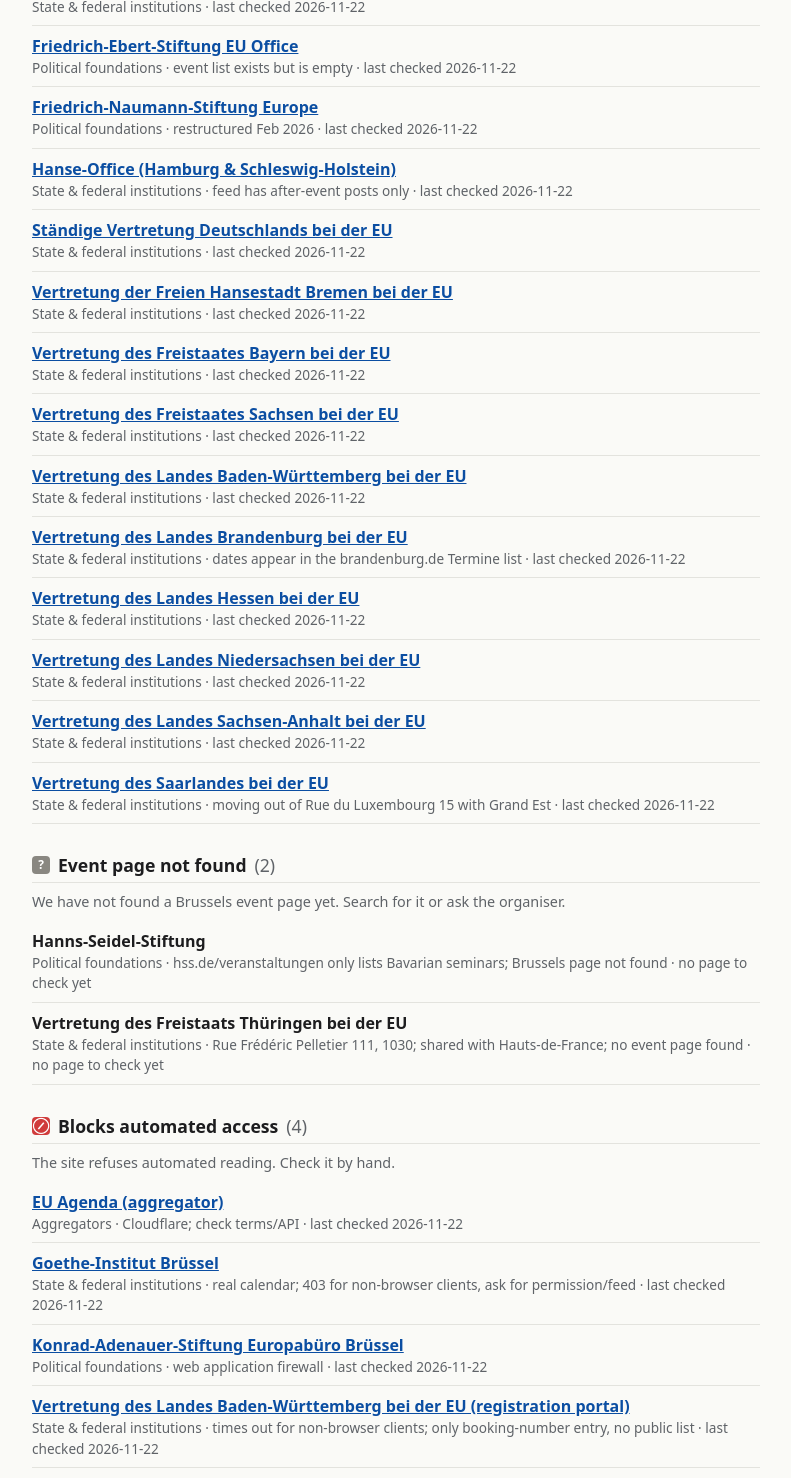
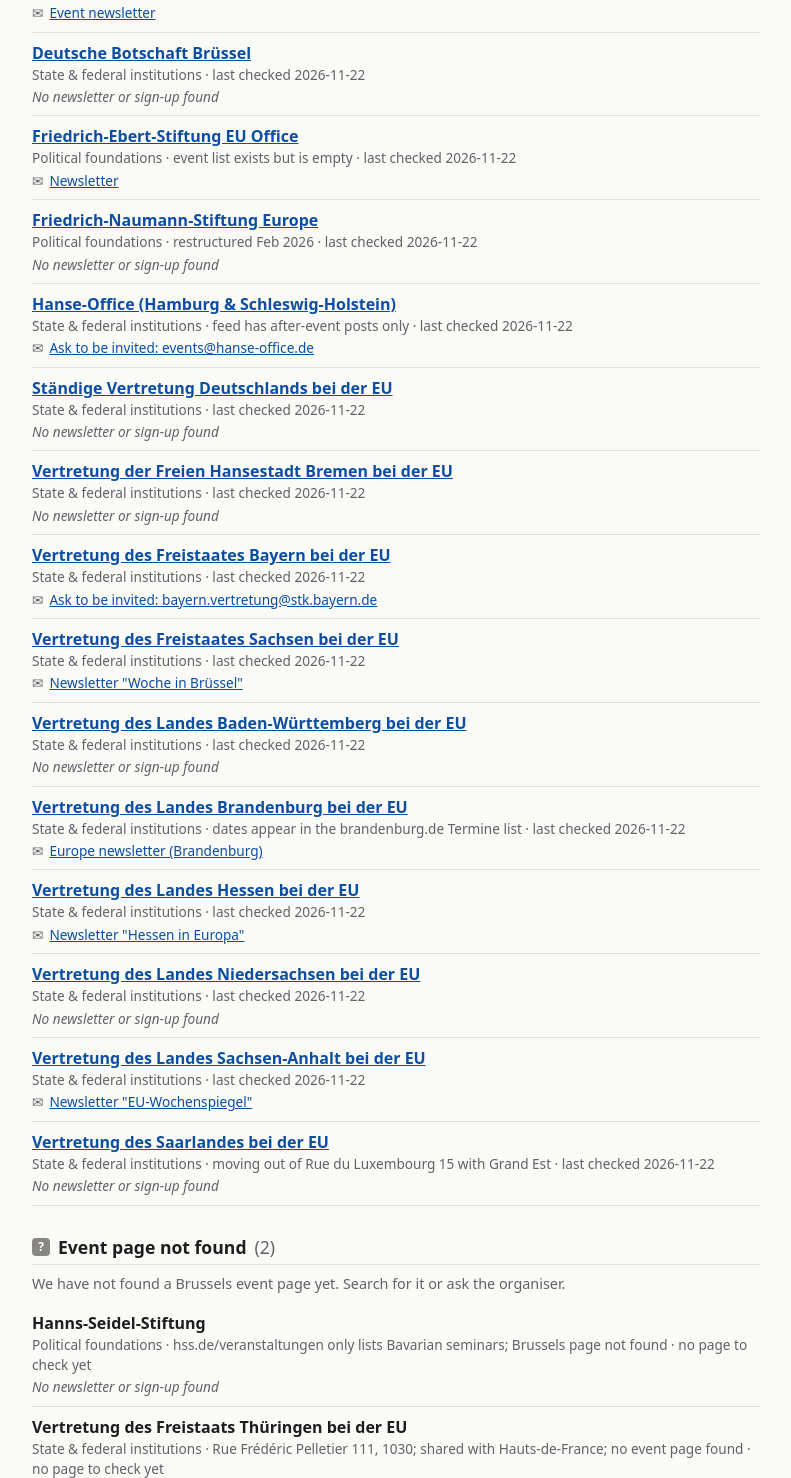
Before and after one commit to linususer/brussels-trainee-events, an Astro site: page /brussels-trainee-events/sources in a window 1280 px wide. Shown: the part 1059-2537 px from the top of the page, without its empty margins (244-1035 px from the left). Built offline with nearby package versions, Linux system fonts and the light colour scheme; Astro itself is replaced by a stand-in of ours.

Commit message:
Show newsletter and invitation sign-up links on the sources page
Sources without a connector stay manual; for 10 of them the page now
links a verified newsletter sign-up or a functional address to ask for
invitations, and says so where none was found.

Co-Authored-By: Claude Opus 5.5 <noreply@anthropic.com>

```diff
--- a/scrapers/watchlist.ts
+++ b/scrapers/watchlist.ts
@@ -22,31 +22,33 @@ export interface WatchEntry {
   url?: string;
   reviewed: string;
   note?: string;
+  /** Where to sign up for the organiser's newsletter or invitations (shown on the sources page). */
+  signup?: { url: string; label: string };
 }
 
 export const watchlist: WatchEntry[] = [
   // Group A: state level (DE)
   { id: 'lv-bw', group: 'state', organiser: 'Vertretung des Landes Baden-Württemberg bei der EU', status: 'no-calendar', reviewed: '2026-11-21', url: 'https://im.baden-wuerttemberg.de/de/europa/vertretung-bei-der-eu' },
-  { id: 'lv-by', group: 'state', organiser: 'Vertretung des Freistaates Bayern bei der EU', status: 'no-calendar', reviewed: '2026-11-21', url: 'https://www.bayern.de/staatskanzlei/bayern-in-bruessel/' },
-  { id: 'lv-be', group: 'state', organiser: 'Büro des Landes Berlin bei der EU', status: 'no-calendar', reviewed: '2026-11-21', url: 'https://www.berlin.de/sen/europa/buero-bruessel/', note: 'RSS exists but empty; event newsletter available' },
-  { id: 'lv-hanse', group: 'state', organiser: 'Hanse-Office (Hamburg & Schleswig-Holstein)', status: 'no-calendar', reviewed: '2026-11-21', url: 'https://hanse-office.de/category/veranstaltungen-termine/', note: 'feed has after-event posts only' },
-  { id: 'lv-he', group: 'state', organiser: 'Vertretung des Landes Hessen bei der EU', status: 'no-calendar', reviewed: '2026-11-21', url: 'https://staatskanzlei.hessen.de/berlin-europa-und-die-welt/hessen-in-europa/vertretung-des-landes-hessen-bei-der-europaeischen-union' },
+  { id: 'lv-by', group: 'state', organiser: 'Vertretung des Freistaates Bayern bei der EU', status: 'no-calendar', reviewed: '2026-11-21', url: 'https://www.bayern.de/staatskanzlei/bayern-in-bruessel/', signup: { url: 'mailto:bayern.vertretung@stk.bayern.de', label: 'Ask to be invited: bayern.vertretung@stk.bayern.de' } },
+  { id: 'lv-be', group: 'state', organiser: 'Büro des Landes Berlin bei der EU', status: 'no-calendar', reviewed: '2026-11-21', url: 'https://www.berlin.de/sen/europa/buero-bruessel/', note: 'RSS exists but empty', signup: { url: 'https://www.berlin.de/sen/europa/service/veranstaltungsnewsletter/', label: 'Event newsletter' } },
+  { id: 'lv-hanse', group: 'state', organiser: 'Hanse-Office (Hamburg & Schleswig-Holstein)', status: 'no-calendar', reviewed: '2026-11-21', url: 'https://hanse-office.de/category/veranstaltungen-termine/', note: 'feed has after-event posts only', signup: { url: 'mailto:events@hanse-office.de', label: 'Ask to be invited: events@hanse-office.de' } },
+  { id: 'lv-he', group: 'state', organiser: 'Vertretung des Landes Hessen bei der EU', status: 'no-calendar', reviewed: '2026-11-21', url: 'https://staatskanzlei.hessen.de/berlin-europa-und-die-welt/hessen-in-europa/vertretung-des-landes-hessen-bei-der-europaeischen-union', signup: { url: 'https://staatskanzlei.hessen.de/berlin-europa-und-die-welt/hessen-in-europa/vertretung-des-landes-hessen-bei-der-europaeischen-union/der-hessen-in-europa-newsletter', label: 'Newsletter "Hessen in Europa"' } },
   { id: 'lv-ni', group: 'state', organiser: 'Vertretung des Landes Niedersachsen bei der EU', status: 'no-calendar', reviewed: '2026-11-21', url: 'https://www.stk.niedersachsen.de/startseite/die_staatskanzlei/niedersachsische_landesvertretung_bei_der_eu/veranstaltungen_und_besuchergruppen/veranstaltungen-und-besuchergruppen-243358.html' },
-  { id: 'lv-sn', group: 'state', organiser: 'Vertretung des Freistaates Sachsen bei der EU', status: 'no-calendar', reviewed: '2026-11-21', url: 'https://www.bxl.sachsen.de/veranstaltungen-3973.html' },
-  { id: 'lv-st', group: 'state', organiser: 'Vertretung des Landes Sachsen-Anhalt bei der EU', status: 'no-calendar', reviewed: '2026-11-21', url: 'https://europa.sachsen-anhalt.de/die-landesvertretung/veranstaltungen' },
+  { id: 'lv-sn', group: 'state', organiser: 'Vertretung des Freistaates Sachsen bei der EU', status: 'no-calendar', reviewed: '2026-11-21', url: 'https://www.bxl.sachsen.de/veranstaltungen-3973.html', signup: { url: 'https://www.bxl.sachsen.de/newsletter-woche-in-bruessel-3968.html', label: 'Newsletter "Woche in Brüssel"' } },
+  { id: 'lv-st', group: 'state', organiser: 'Vertretung des Landes Sachsen-Anhalt bei der EU', status: 'no-calendar', reviewed: '2026-11-21', url: 'https://europa.sachsen-anhalt.de/die-landesvertretung/veranstaltungen', signup: { url: 'https://europa.sachsen-anhalt.de/die-landesvertretung/eu-wochenspiegel/wochenspiegel-newsletter-anmeldung', label: 'Newsletter "EU-Wochenspiegel"' } },
   { id: 'lv-bw-portal', group: 'state', organiser: 'Vertretung des Landes Baden-Württemberg bei der EU (registration portal)', status: 'blocked', reviewed: '2026-11-21', url: 'https://event-bw.eu/', note: 'times out for non-browser clients; only booking-number entry, no public list' },
-  { id: 'lv-bb', group: 'state', organiser: 'Vertretung des Landes Brandenburg bei der EU', status: 'no-calendar', reviewed: '2026-11-21', url: 'https://www.europa-brandenburg.eu/seite/334943/vertretung-bei-der-eu.html', note: 'dates appear in the brandenburg.de Termine list' },
+  { id: 'lv-bb', group: 'state', organiser: 'Vertretung des Landes Brandenburg bei der EU', status: 'no-calendar', reviewed: '2026-11-21', url: 'https://www.europa-brandenburg.eu/seite/334943/vertretung-bei-der-eu.html', note: 'dates appear in the brandenburg.de Termine list', signup: { url: 'https://www.europa-brandenburg.eu/newsletter/index.php', label: 'Europe newsletter (Brandenburg)' } },
   { id: 'lv-hb', group: 'state', organiser: 'Vertretung der Freien Hansestadt Bremen bei der EU', status: 'no-calendar', reviewed: '2026-11-21', url: 'https://landesportal.bremen.de/bund-europa-international/die-landesvertretung-in-bruessel' },
   { id: 'lv-sl', group: 'state', organiser: 'Vertretung des Saarlandes bei der EU', status: 'no-calendar', reviewed: '2026-11-21', url: 'https://www.saarland.de/stk/DE/portale/europa/saarland-in-europa/lv-bruessel', note: 'moving out of Rue du Luxembourg 15 with Grand Est' },
   { id: 'lv-th', group: 'state', organiser: 'Vertretung des Freistaats Thüringen bei der EU', status: 'not-located', reviewed: '2026-11-21', note: 'Rue Frédéric Pelletier 111, 1030; shared with Hauts-de-France; no event page found' },
   { id: 'staev', group: 'state', organiser: 'Ständige Vertretung Deutschlands bei der EU', status: 'no-calendar', reviewed: '2026-11-21', url: 'https://bruessel-eu.diplo.de/eu-de' },
   { id: 'botschaft-be', group: 'state', organiser: 'Deutsche Botschaft Brüssel', status: 'no-calendar', reviewed: '2026-11-21', url: 'https://bruessel.diplo.de/be-de' },
-  { id: 'goethe-bxl', group: 'state', organiser: 'Goethe-Institut Brüssel', status: 'blocked', reviewed: '2026-11-21', url: 'https://www.goethe.de/ins/be/de/ver.cfm', note: 'real calendar; 403 for non-browser clients, ask for permission/feed' },
+  { id: 'goethe-bxl', group: 'state', organiser: 'Goethe-Institut Brüssel', status: 'blocked', reviewed: '2026-11-21', url: 'https://www.goethe.de/ins/be/de/ver.cfm', note: 'real calendar; 403 for non-browser clients, ask for permission/feed', signup: { url: 'https://www.goethe.de/ins/be/de/new.html', label: 'Newsletter (choose "Agenda" for events)' } },
   { id: 'euagenda', group: 'aggregator', organiser: 'EU Agenda (aggregator)', status: 'blocked', reviewed: '2026-11-21', url: 'https://euagenda.eu/', note: 'Cloudflare; check terms/API' },
 
   // Group B: political foundations (Böll and Rosa-Luxemburg are candidates for adapters)
-  { id: 'fes-bxl', group: 'foundation', organiser: 'Friedrich-Ebert-Stiftung EU Office', status: 'no-calendar', reviewed: '2026-11-21', url: 'https://brussels.fes.de/events.html', note: 'event list exists but is empty' },
-  { id: 'kas-bxl', group: 'foundation', organiser: 'Konrad-Adenauer-Stiftung Europabüro Brüssel', status: 'blocked', reviewed: '2026-11-21', url: 'https://www.kas.de/de/web/bruessel/veranstaltungen', note: 'web application firewall' },
+  { id: 'fes-bxl', group: 'foundation', organiser: 'Friedrich-Ebert-Stiftung EU Office', status: 'no-calendar', reviewed: '2026-11-21', url: 'https://brussels.fes.de/events.html', note: 'event list exists but is empty', signup: { url: 'https://brussels.fes.de/newsletter.html', label: 'Newsletter' } },
+  { id: 'kas-bxl', group: 'foundation', organiser: 'Konrad-Adenauer-Stiftung Europabüro Brüssel', status: 'blocked', reviewed: '2026-11-21', url: 'https://www.kas.de/de/web/bruessel/veranstaltungen', note: 'web application firewall', signup: { url: 'https://www.kas.de/en/web/bruessel/anmeldung-newsletter', label: 'Newsletter "Insights from Inside" (monthly)' } },
   { id: 'fnf-europe', group: 'foundation', organiser: 'Friedrich-Naumann-Stiftung Europe', status: 'no-calendar', reviewed: '2026-11-21', url: 'https://www.freiheit.org/europe', note: 'restructured Feb 2026' },
   { id: 'hss-bxl', group: 'foundation', organiser: 'Hanns-Seidel-Stiftung', status: 'not-located', reviewed: '2026-11-21', note: 'hss.de/veranstaltungen only lists Bavarian seminars; Brussels page not found' },
 ];
--- a/src/lib/overview.ts
+++ b/src/lib/overview.ts
@@ -14,7 +14,7 @@ export const COVERAGE = {
   'no-calendar': {
     label: 'No public calendar',
     icon: '✉',
-    advice: 'Events are announced by invitation or newsletter. Get on the mailing list and check the page now and then.',
+    advice: 'Events are announced by invitation or newsletter. Sign up where a link is given, otherwise check the page now and then.',
   },
   'not-located': {
     label: 'Event page not found',
@@ -24,7 +24,7 @@ export const COVERAGE = {
   blocked: {
     label: 'Blocks automated access',
     icon: '⊘',
-    advice: 'The site refuses automated reading. Check it by hand.',
+    advice: 'The site refuses automated reading. Check it by hand or sign up for its newsletter.',
   },
 } as const;
 
@@ -41,6 +41,8 @@ export interface SourceRow {
   upcoming?: number;
   /** Last automatic check of a watched page. */
   lastChecked?: string;
+  /** Newsletter or invitation sign-up, where one exists. */
+  signup?: { url: string; label: string };
 }
 
 export interface Overview {
@@ -78,6 +80,7 @@ export function buildOverview(
       homepage: w.url,
       note: w.note,
       lastChecked: watchState[w.id]?.checkedAt,
+      signup: w.signup,
     })),
   ];
 
--- a/src/pages/sources.astro
+++ b/src/pages/sources.astro
@@ -18,6 +18,7 @@ const overview = buildOverview(sources, watchlist, considered, watchState, upcom
 const order = Object.keys(COVERAGE) as Coverage[];
 const pct = (n: number, of: number) => (of ? Math.round((n / of) * 100) : 0);
 const inactive = overview.total - overview.counts.active;
+const withSignup = overview.rows.filter((r) => r.coverage !== 'active' && r.signup).length;
 
 // Per-group bars share one count scale so their lengths compare.
 const groups = (Object.keys(SOURCE_GROUPS) as SourceGroup[])
@@ -40,7 +41,8 @@ const tip = (c: Coverage, rows: SourceRow[], total: number) =>
     <p>
       We considered <strong>{overview.total + overview.notTracked.length}</strong> organisers.{' '}
       Of the <strong>{overview.total}</strong> we track, <strong>{overview.counts.active}</strong> are read automatically.{' '}
-      The other <strong>{inactive}</strong> have no connector: check them yourself, using the links below.
+      The other <strong>{inactive}</strong> have no connector: check them yourself, using the links below.{' '}
+      <strong>{withSignup}</strong> of them offer a newsletter or a contact for invitations.
     </p>
   </header>
 
@@ -117,6 +119,18 @@ const tip = (c: Coverage, rows: SourceRow[], total: number) =>
                 {r.lastChecked && <> · last checked {r.lastChecked}</>}
                 {!r.homepage && c !== 'active' && <> · no page to check yet</>}
               </div>
+              {c !== 'active' && (
+                <div class="source-signup">
+                  {r.signup ? (
+                    <>
+                      <span class="signup-icon" aria-hidden="true">✉</span>
+                      <a href={r.signup.url} rel="noopener">{r.signup.label}</a>
+                    </>
+                  ) : (
+                    <span class="no-signup">No newsletter or sign-up found</span>
+                  )}
+                </div>
+              )}
             </li>
           ))}
         </ul>
@@ -204,6 +218,9 @@ const tip = (c: Coverage, rows: SourceRow[], total: number) =>
     .source-list li { padding: 8px 0; border-bottom: 1px solid var(--line); }
     .source-name { font-weight: 600; }
     .source-meta { color: var(--muted); font-size: 0.85rem; }
+    .source-signup { margin-top: 2px; font-size: 0.85rem; display: flex; gap: 6px; align-items: baseline; }
+    .signup-icon { color: var(--muted); }
+    .no-signup { color: var(--muted); font-style: italic; }
     .not-tracked { margin-top: 28px; }
     .not-tracked summary { cursor: pointer; font-weight: 600; }
     .tooltip {
```
Also changed, not shown: docs/invitation-lists.md (+2 -0 lines), tests/overview.test.ts (+2 -2 lines).
